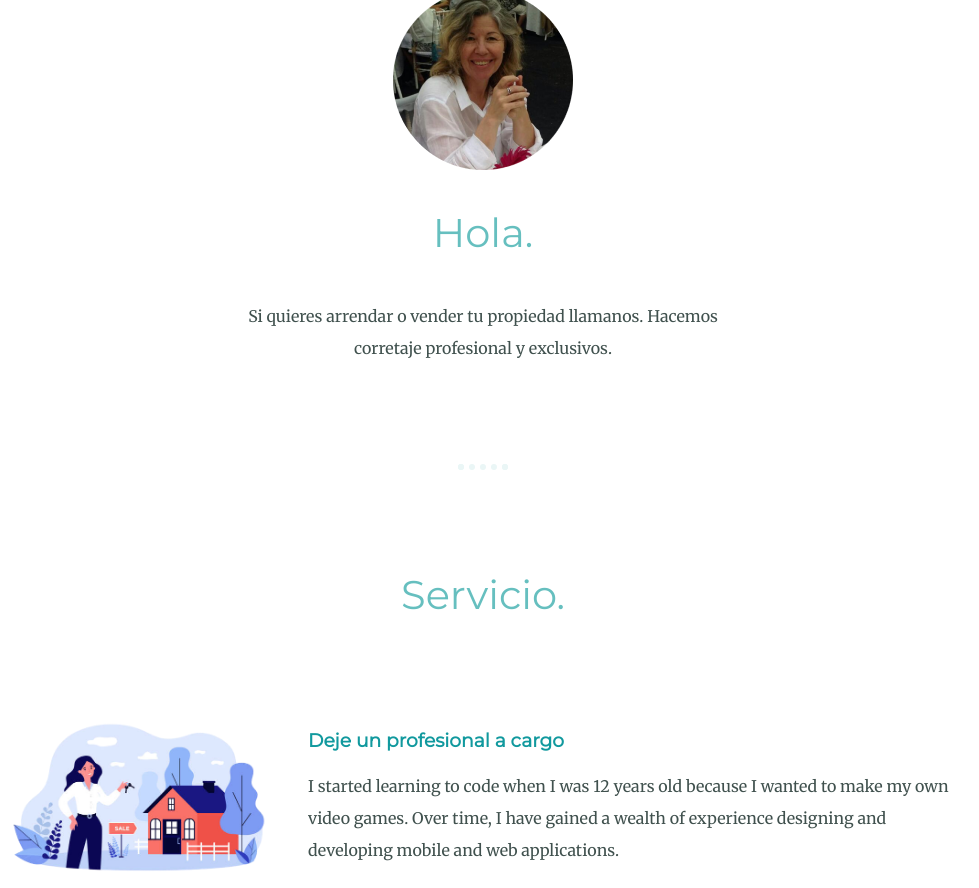
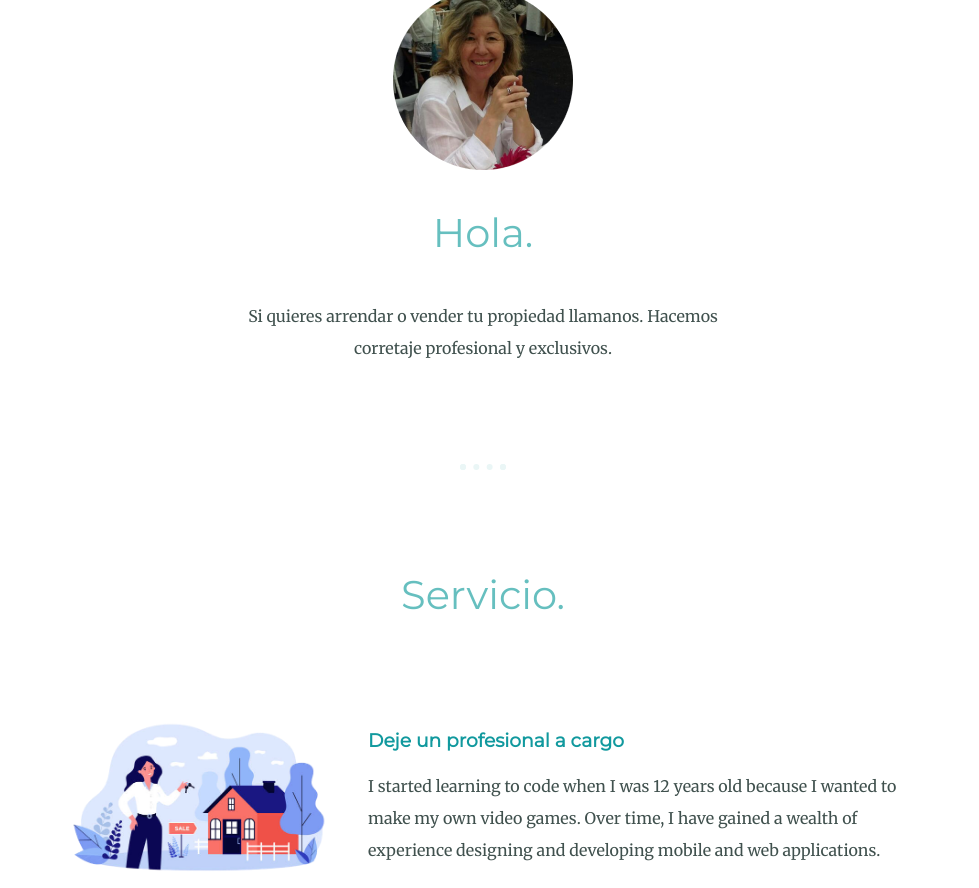
Before and after one commit to naturaterrapropiedades/naturaterrapropiedades.github.io, a plain HTML site: page index.html in a window 1280 px wide. Shown: the part 993-1881 px from the top of the page, without its empty margins (157-1136 px from the left). Drawn offline with Linux system fonts and the light colour scheme.

Commit message:
Update styles.css

```diff
--- a/css/styles.css
+++ b/css/styles.css
@@ -72,7 +72,7 @@ a:hover {
 
   padding-top: 3em;
   padding-bottom: 3em;
-  max-width: 970px;
+  max-width: 850px;
   margin-right: auto;
   margin-left: auto;
   padding-left: 15px;
```
